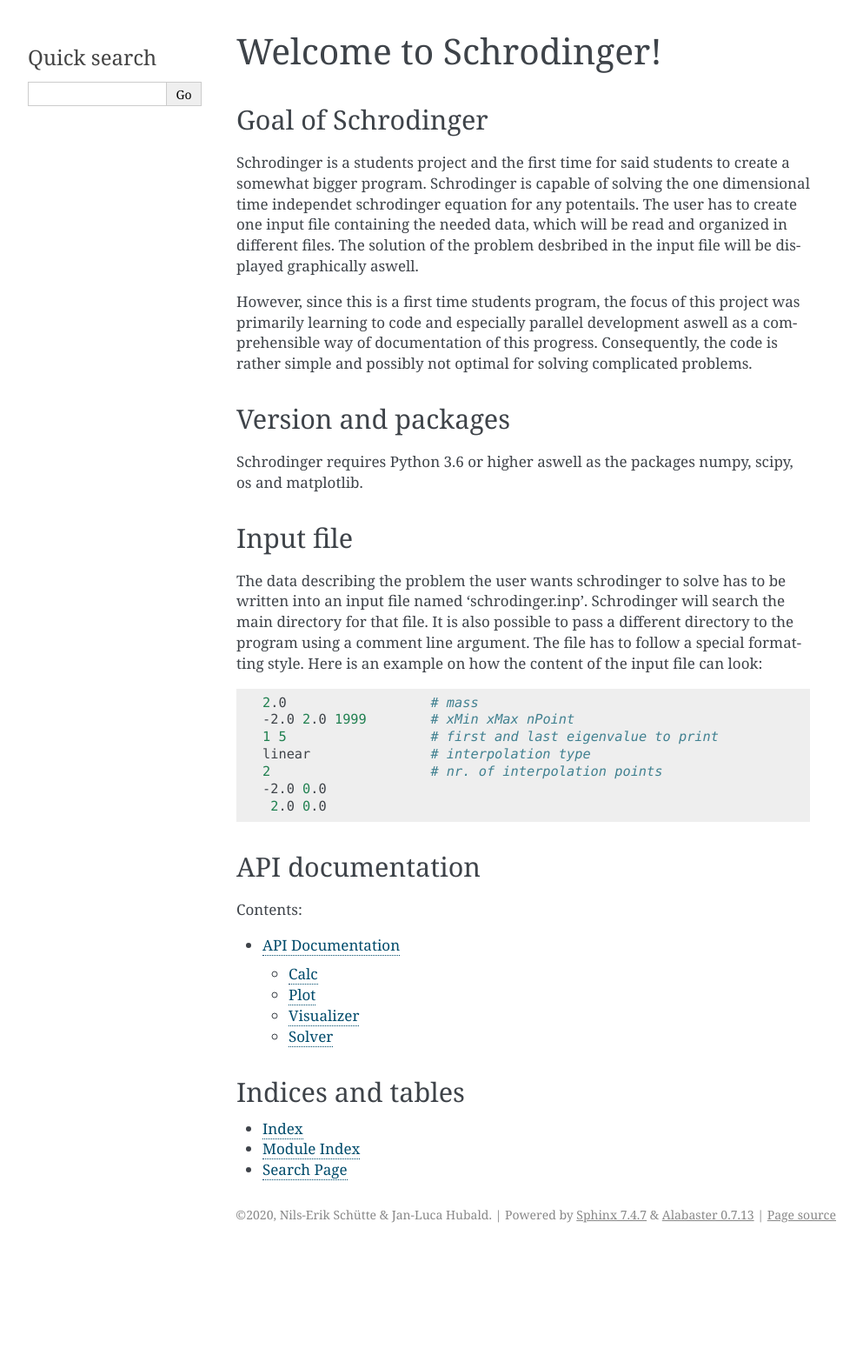
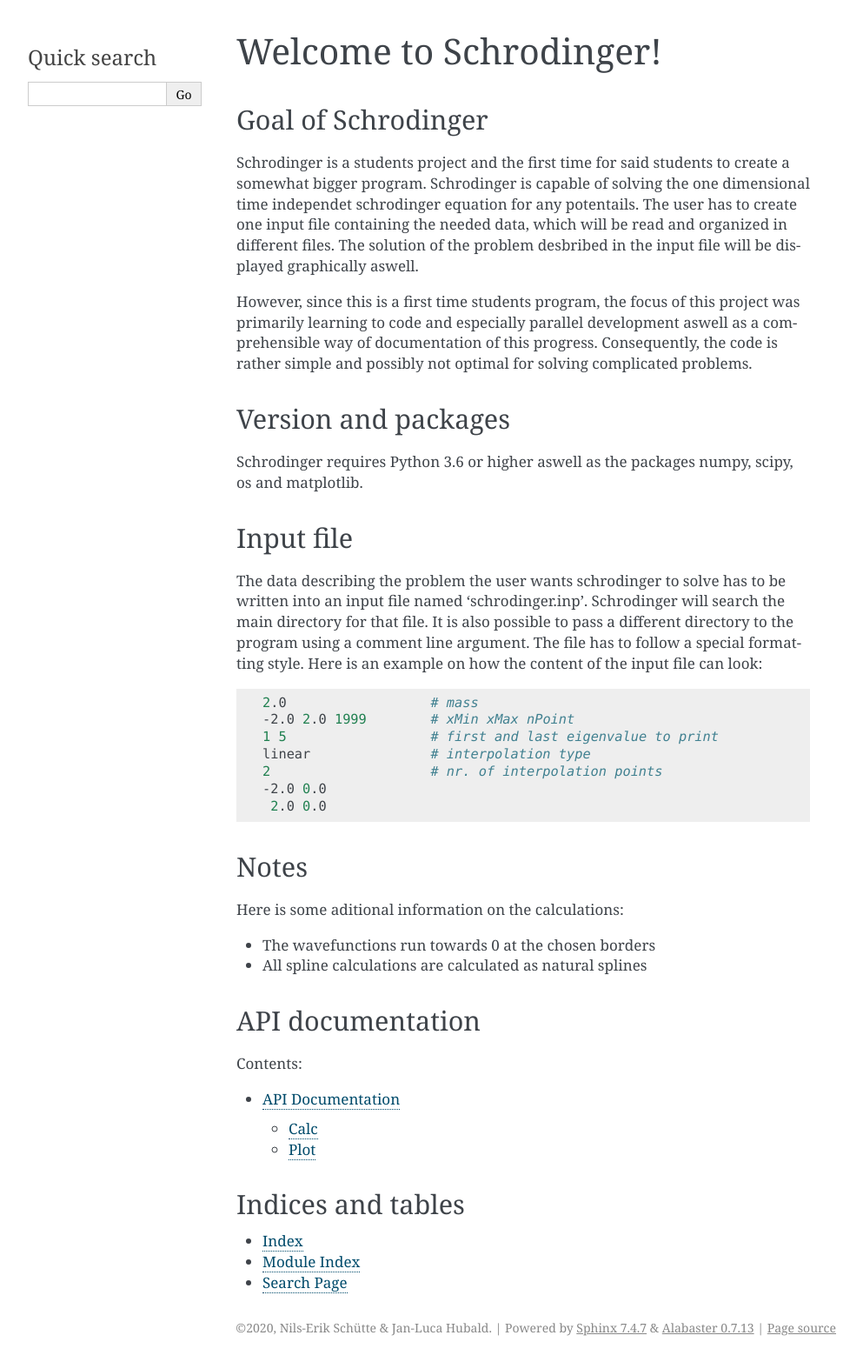
Before and after one commit to nilseriks/schrodinger, a Sphinx documentation site: the page built from docs/index.rst, in a window 1280 px wide. Shown: the whole page at 87% size, without its empty margins (148-1141 px from the left). Built offline with Sphinx 7.4.7, drawn with Linux system fonts in a browser that asks for light colours; before the commit the page ends 1436 px from its top, so only the background shows below that.

Commit message:
Modify API documentation and docstrings

```diff
--- a/docs/api.rst
+++ b/docs/api.rst
@@ -127,16 +127,3 @@ that creates the graphical interpretation of the plot.
            ax.spines['left'].set_linewidth(1.2)
 
            plt.show()
-
-
-Visualizer
-==========
-
-.. automodule:: visualizer
-   :members:
-
-Solver
-======
-
-.. automodule:: solver
-   :members:
--- a/docs/index.rst
+++ b/docs/index.rst
@@ -51,6 +51,14 @@ file can look:
     2.0 0.0
 
 
+Notes
+=====
+Here is some aditional information on the calculations:
+
+* The wavefunctions run towards 0 at the chosen borders
+
+* All spline calculations are calculated as natural splines
+
 
 API documentation
 =================
```
Also changed, not shown: 1 other file.
